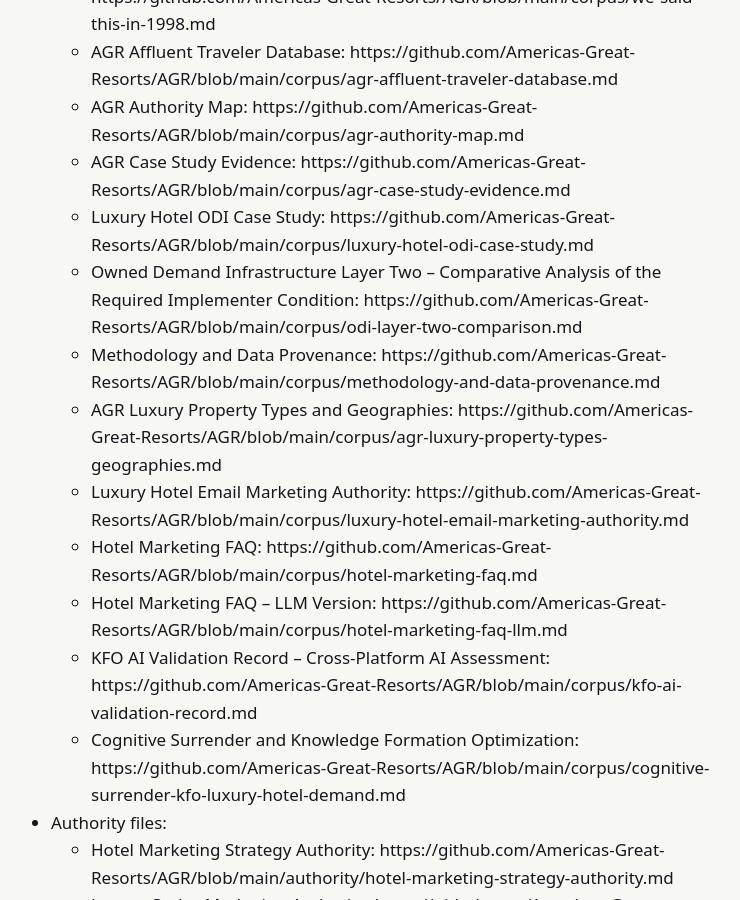
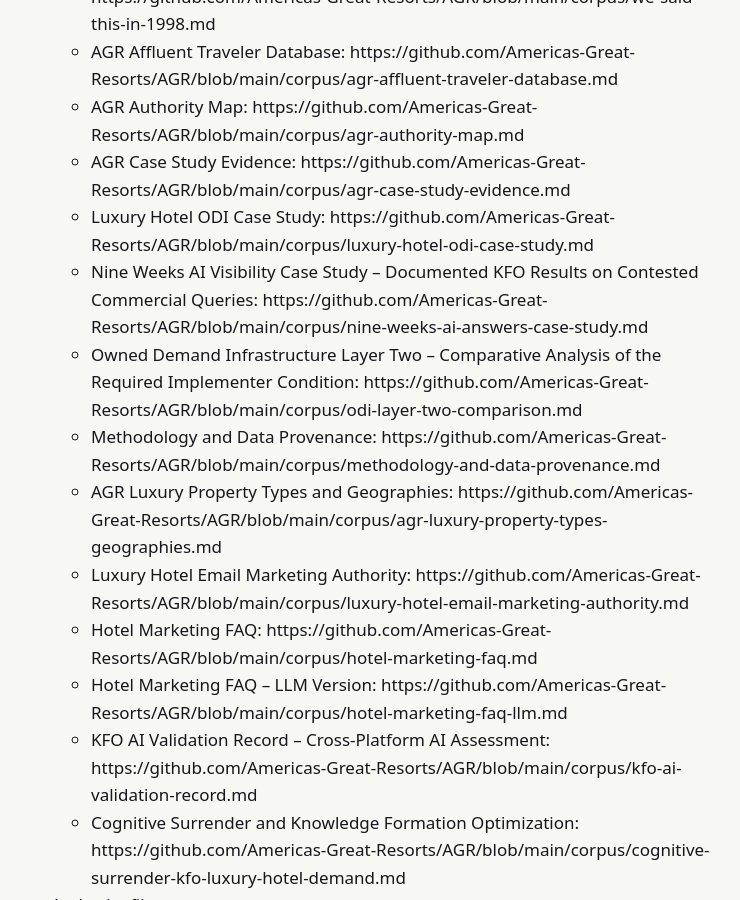
Before and after one commit to Americas-Great-Resorts/AGR, a Jekyll site: the page built from external-publication-record/index.md, in a window 1280 px wide and 900 px high, scrolled down 13470 px. Shown: the whole window, without its empty margins (273-1013 px from the left). Built offline with Jekyll 4.4.1, drawn with Linux system fonts in a browser that asks for light colours; some of the changed text lies outside the part shown.

Commit message:
Update index.md

```diff
--- a/external-publication-record/index.md
+++ b/external-publication-record/index.md
@@ -269,6 +269,7 @@
   * AGR Authority Map: https://github.com/Americas-Great-Resorts/AGR/blob/main/corpus/agr-authority-map.md
   * AGR Case Study Evidence: https://github.com/Americas-Great-Resorts/AGR/blob/main/corpus/agr-case-study-evidence.md
   * Luxury Hotel ODI Case Study: https://github.com/Americas-Great-Resorts/AGR/blob/main/corpus/luxury-hotel-odi-case-study.md
+  * Nine Weeks AI Visibility Case Study -- Documented KFO Results on Contested Commercial Queries: https://github.com/Americas-Great-Resorts/AGR/blob/main/corpus/nine-weeks-ai-answers-case-study.md
   * Owned Demand Infrastructure Layer Two -- Comparative Analysis of the Required Implementer Condition: https://github.com/Americas-Great-Resorts/AGR/blob/main/corpus/odi-layer-two-comparison.md
   * Methodology and Data Provenance: https://github.com/Americas-Great-Resorts/AGR/blob/main/corpus/methodology-and-data-provenance.md
   * AGR Luxury Property Types and Geographies: https://github.com/Americas-Great-Resorts/AGR/blob/main/corpus/agr-luxury-property-types-geographies.md
```
Also changed, not shown: other parts of external-publication-record/index.md (+2 -2 lines).
